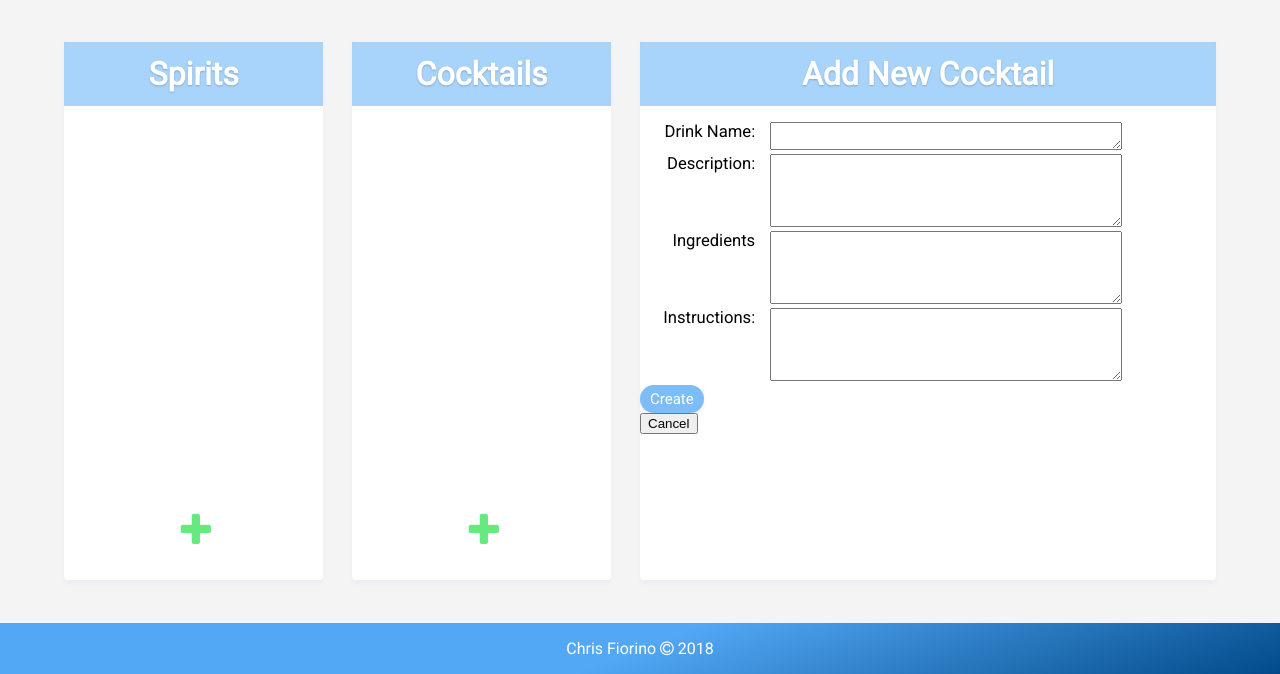
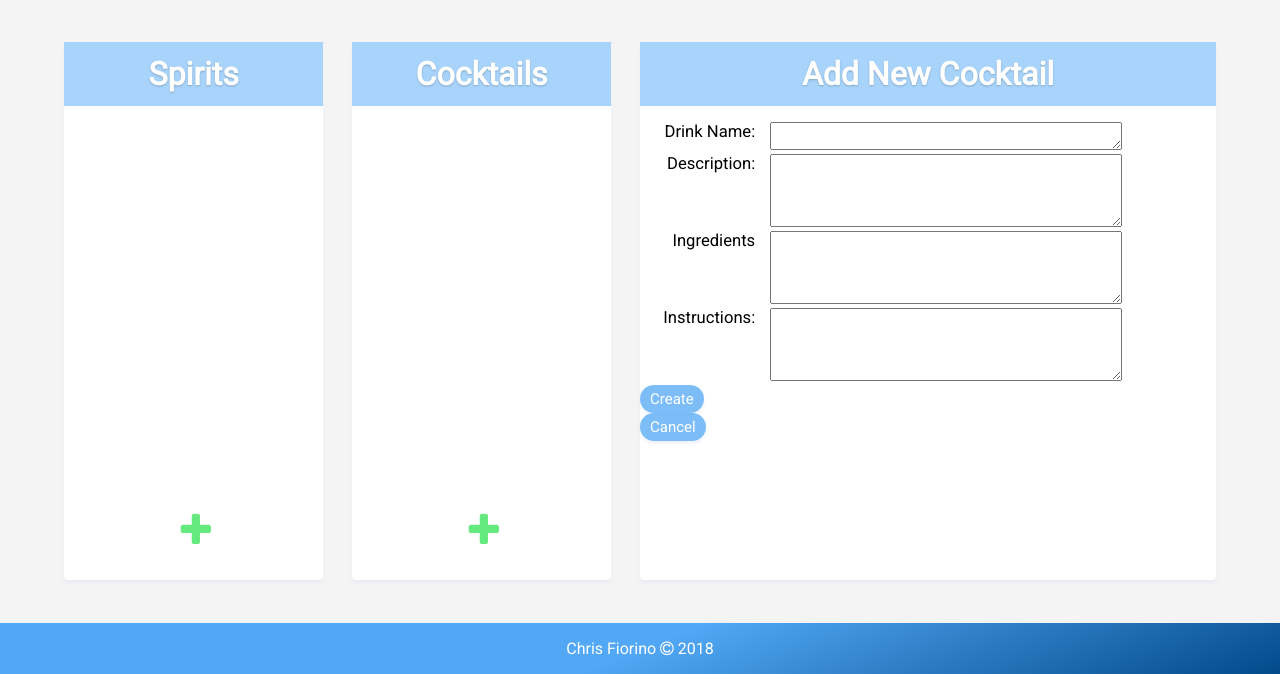
Before and after one commit to chrisfio/BartenderAtHome, a Flask app: template templates/newRecipe.html in a window 1280 px wide. Shown: the part 126-800 px from the top of the page. Run offline with Flask 2, Linux system fonts and the light colour scheme; the template is opened without the code that fills it, so the values that code supplies are empty.

Commit message:
Styling buttons

```diff
--- a/templates/newRecipe.html
+++ b/templates/newRecipe.html
@@ -69,13 +69,13 @@
 					</div>
 
 					<div class="form-label">
-						<button type="submit" class="btn btn-default" id="submit" type="submit">
+						<button type="submit" class="btn btn-default btn-padleft" id="submit" type="submit">
 						<span class="glyphicon glyphicon-cutlery" aria-hidden="true"></span>Create</button>
 					</div>
 				</div>
 			</form>
 			<a href = "{{url_for('showRecipes', spirit_id = spirit.id)}}">
-				<button class="button delete">
+				<button class="btn button delete btn-padleft">
 				<span class="button cancel" aria-hidden="true"></span> Cancel</button>
 			</a>
 		</div>
--- a/templates/newSpirit.html
+++ b/templates/newSpirit.html
@@ -51,7 +51,7 @@
 				</div>
 		</form>
 			<a href = "{{url_for('showSpirits', spirits=spirits)}}">
-			<button class="btn btn-default delete">
+			<button class="btn btn-default btn-padleft">
 			<span class="glyphicon glyphicon-remove" aria-hidden="true"></span> Cancel</button>
 			</a>
 		</div>
--- a/templates/publicShowSelectedRecipe.html
+++ b/templates/publicShowSelectedRecipe.html
@@ -39,7 +39,7 @@
 			<p class="ingredients">Ingredients: {{recipe.ingredients}}</p>
 			<p class="instructions">Instructions: {{recipe.description}}</p>
 			<a href = "{{url_for('showRecipes', spirit_id = spirit_id)}}">
-		<button class="btn btn-default delete">
+		<button class="btn btn-default delete btn-padleft">
 	<span class="glyphicon glyphicon-remove" aria-hidden="true"></span> Go Back</button>
 	</a>
 		</div>
--- a/templates/showSelectedRecipe.html
+++ b/templates/showSelectedRecipe.html
@@ -49,7 +49,7 @@
 			<p class="ingredients">Ingredients: {{recipe.ingredients}}</p>
 			<p class="instructions">Instructions: {{recipe.description}}</p>
 			<a href = "{{url_for('showRecipes', spirit_id = spirit_id)}}">
-		<button class="btn btn-default delete">
+		<button class="btn btn-default delete btn-padleft">
 	<span class="glyphicon glyphicon-remove" aria-hidden="true"></span> Go Back</button>
 	</a>
 		</div>
```
